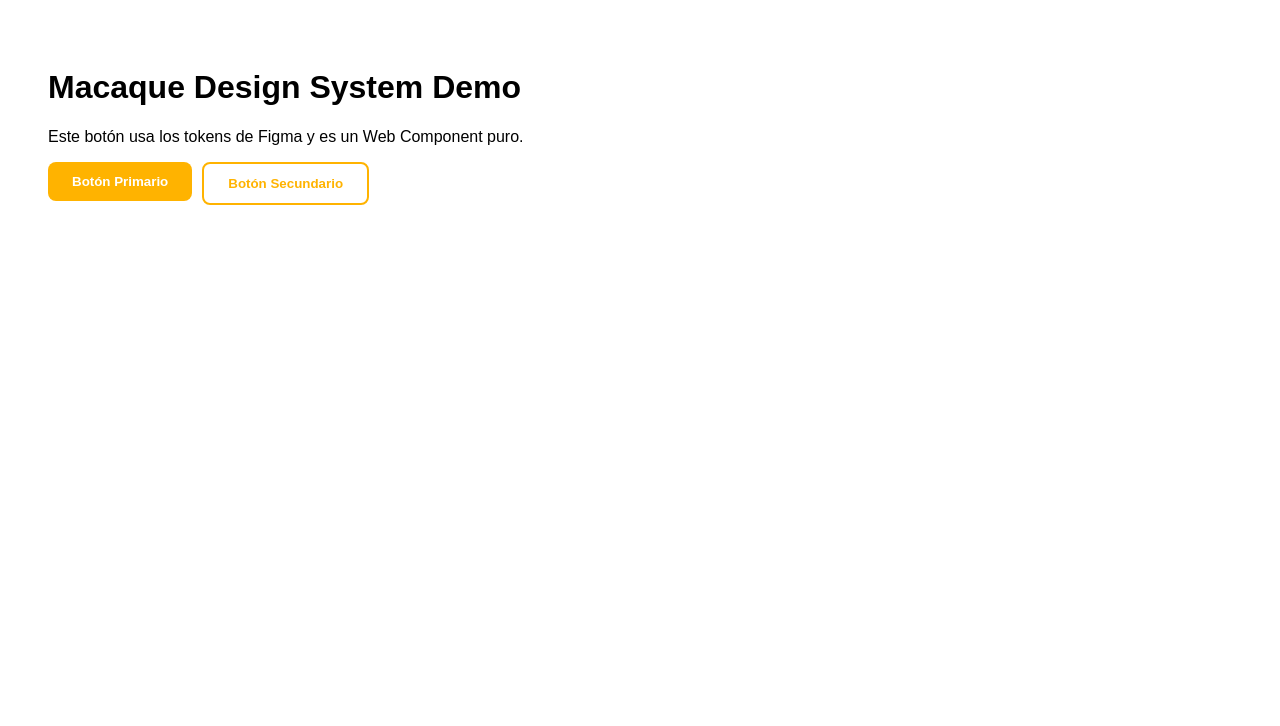
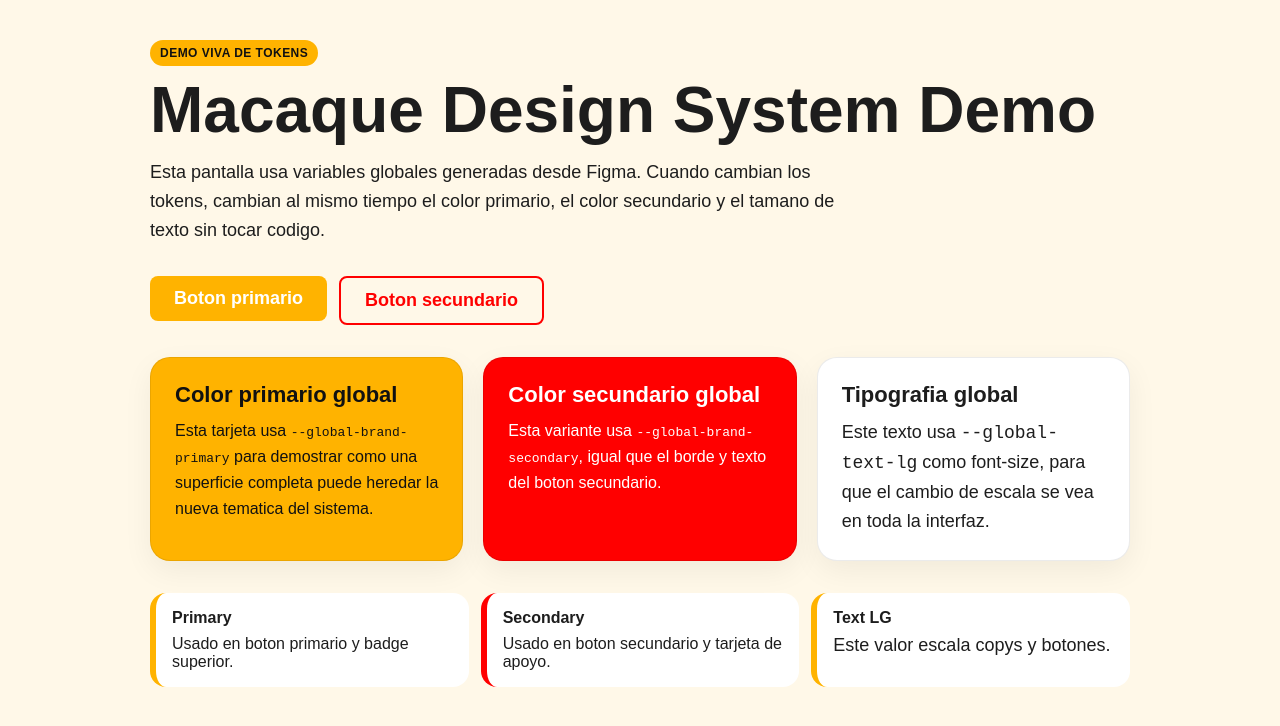
Before and after one commit to Chuyto70/macaque-design-system-demo, a website built with Vite: page index.html in a window 1280 px wide. Built offline with nearby package versions, Linux system fonts and the light colour scheme.

Commit message:
feat(demo): enhance demo page with token visualization and improved layout
Redesign index.html to include a comprehensive showcase of design tokens, featuring a grid-based layout, card components, and visual token chips. Update mq-button.ts to incorporate secondary variant styling using global brand tokens and adjust font-size for consistency. This improves the demo's usability and demonstrates token integration more effectively.

```diff
--- a/index.html
+++ b/index.html
@@ -7,19 +7,184 @@
     <link rel="stylesheet" href="./dist/variables.css">
 
     <style>
-        body { font-family: sans-serif; padding: 40px; }
-        .container { display: flex; gap: 10px; }
+        :root {
+            color-scheme: light;
+        }
+
+        * {
+            box-sizing: border-box;
+        }
+
+        body {
+            margin: 0;
+            font-family: Arial, sans-serif;
+            padding: 40px;
+            background: #fff8e8;
+            color: #1d1d1d;
+        }
+
+        main {
+            max-width: 980px;
+            margin: 0 auto;
+        }
+
+        .eyebrow {
+            display: inline-block;
+            margin-bottom: 12px;
+            padding: 6px 10px;
+            border-radius: 999px;
+            background: var(--global-brand-primary, #000);
+            color: #111;
+            font-weight: 700;
+            letter-spacing: 0.04em;
+            text-transform: uppercase;
+            font-size: 12px;
+        }
+
+        h1 {
+            margin: 0 0 16px;
+            font-size: clamp(36px, 6vw, 64px);
+            line-height: 1;
+        }
+
+        .lead {
+            max-width: 720px;
+            margin: 0;
+            font-size: calc(var(--global-text-lg, 18) * 1px);
+            line-height: 1.6;
+        }
+
+        .demo-grid {
+            display: grid;
+            grid-template-columns: repeat(auto-fit, minmax(260px, 1fr));
+            gap: 20px;
+            margin-top: 32px;
+        }
+
+        .card {
+            border-radius: 20px;
+            padding: 24px;
+            background: white;
+            border: 1px solid rgba(0, 0, 0, 0.08);
+            box-shadow: 0 10px 30px rgba(0, 0, 0, 0.06);
+        }
+
+        .card h2 {
+            margin: 0 0 10px;
+            font-size: 22px;
+        }
+
+        .card p {
+            margin: 0;
+            line-height: 1.6;
+        }
+
+        .token-text {
+            font-size: calc(var(--global-text-lg, 18) * 1px);
+        }
+
+        .primary-surface {
+            background: var(--global-brand-primary, #000);
+            color: #111;
+        }
+
+        .secondary-surface {
+            background: var(--global-brand-secondary, #666);
+            color: white;
+        }
+
+        .button-row {
+            display: flex;
+            flex-wrap: wrap;
+            gap: 12px;
+            margin-top: 32px;
+        }
+
+        .token-list {
+            display: grid;
+            grid-template-columns: repeat(auto-fit, minmax(180px, 1fr));
+            gap: 12px;
+            margin-top: 32px;
+        }
+
+        .token-chip {
+            padding: 16px;
+            border-radius: 16px;
+            background: #fff;
+            border-left: 6px solid var(--global-brand-primary, #000);
+        }
+
+        .token-chip strong {
+            display: block;
+            margin-bottom: 8px;
+        }
+
+        .token-value {
+            font-size: calc(var(--global-text-lg, 18) * 1px);
+        }
+
+        @media (max-width: 640px) {
+            body {
+                padding: 24px;
+            }
+        }
     </style>
 </head>
 <body>
-    <h1>Macaque Design System Demo</h1>
-    <p>Este botón usa los tokens de Figma y es un Web Component puro.</p>
+    <main>
+        <span class="eyebrow">Demo viva de tokens</span>
+        <h1>Macaque Design System Demo</h1>
+        <p class="lead">
+            Esta pantalla usa variables globales generadas desde Figma. Cuando cambian los tokens,
+            cambian al mismo tiempo el color primario, el color secundario y el tamano de texto sin tocar codigo.
+        </p>
 
-    <div class="container">
-        <mq-button>Botón Primario</mq-button>
+        <div class="button-row">
+            <mq-button>Boton primario</mq-button>
+            <mq-button variant="secondary">Boton secundario</mq-button>
+        </div>
 
-        <mq-button variant="secondary">Botón Secundario</mq-button>
-    </div>
+        <section class="demo-grid">
+            <article class="card primary-surface">
+                <h2>Color primario global</h2>
+                <p>
+                    Esta tarjeta usa <code>--global-brand-primary</code> para demostrar como una superficie completa
+                    puede heredar la nueva tematica del sistema.
+                </p>
+            </article>
+
+            <article class="card secondary-surface">
+                <h2>Color secundario global</h2>
+                <p>
+                    Esta variante usa <code>--global-brand-secondary</code>, igual que el borde y texto del boton secundario.
+                </p>
+            </article>
+
+            <article class="card">
+                <h2>Tipografia global</h2>
+                <p class="token-text">
+                    Este texto usa <code>--global-text-lg</code> como font-size, para que el cambio de escala se vea en toda la interfaz.
+                </p>
+            </article>
+        </section>
+
+        <section class="token-list">
+            <article class="token-chip">
+                <strong>Primary</strong>
+                <span>Usado en boton primario y badge superior.</span>
+            </article>
+
+            <article class="token-chip" style="border-left-color: var(--global-brand-secondary, #666);">
+                <strong>Secondary</strong>
+                <span>Usado en boton secundario y tarjeta de apoyo.</span>
+            </article>
+
+            <article class="token-chip">
+                <strong>Text LG</strong>
+                <span class="token-value">Este valor escala copys y botones.</span>
+            </article>
+        </section>
+    </main>
 
     <script type="module" src="./src/components/mq-button.ts"></script>
 </body>
--- a/src/components/mq-button.ts
+++ b/src/components/mq-button.ts
@@ -12,13 +12,14 @@ export class MqButton extends LitElement {
     }
 
     button {
-      /* USAMOS LOS TOKENS GENERADOS POR STYLE DICTIONARY */
+      /* Los botones reaccionan a los tokens globales publicados desde Figma. */
       background-color: var(--global-brand-primary, #000);
       color: white;
       padding: 12px 24px;
       border: none;
       border-radius: 8px;
       font-weight: 600;
+      font-size: calc(var(--global-text-lg, 16) * 1px);
       cursor: pointer;
       transition: opacity 0.2s ease;
       font-family: sans-serif;
@@ -31,8 +32,8 @@ export class MqButton extends LitElement {
     /* Ejemplo de cómo usar otro token para una variante */
     .secondary {
       background-color: transparent;
-      border: 2px solid var(--global-brand-primary);
-      color: var(--global-brand-primary);
+      border: 2px solid var(--global-brand-secondary, #666);
+      color: var(--global-brand-secondary, #666);
     }
   `;
 
```
